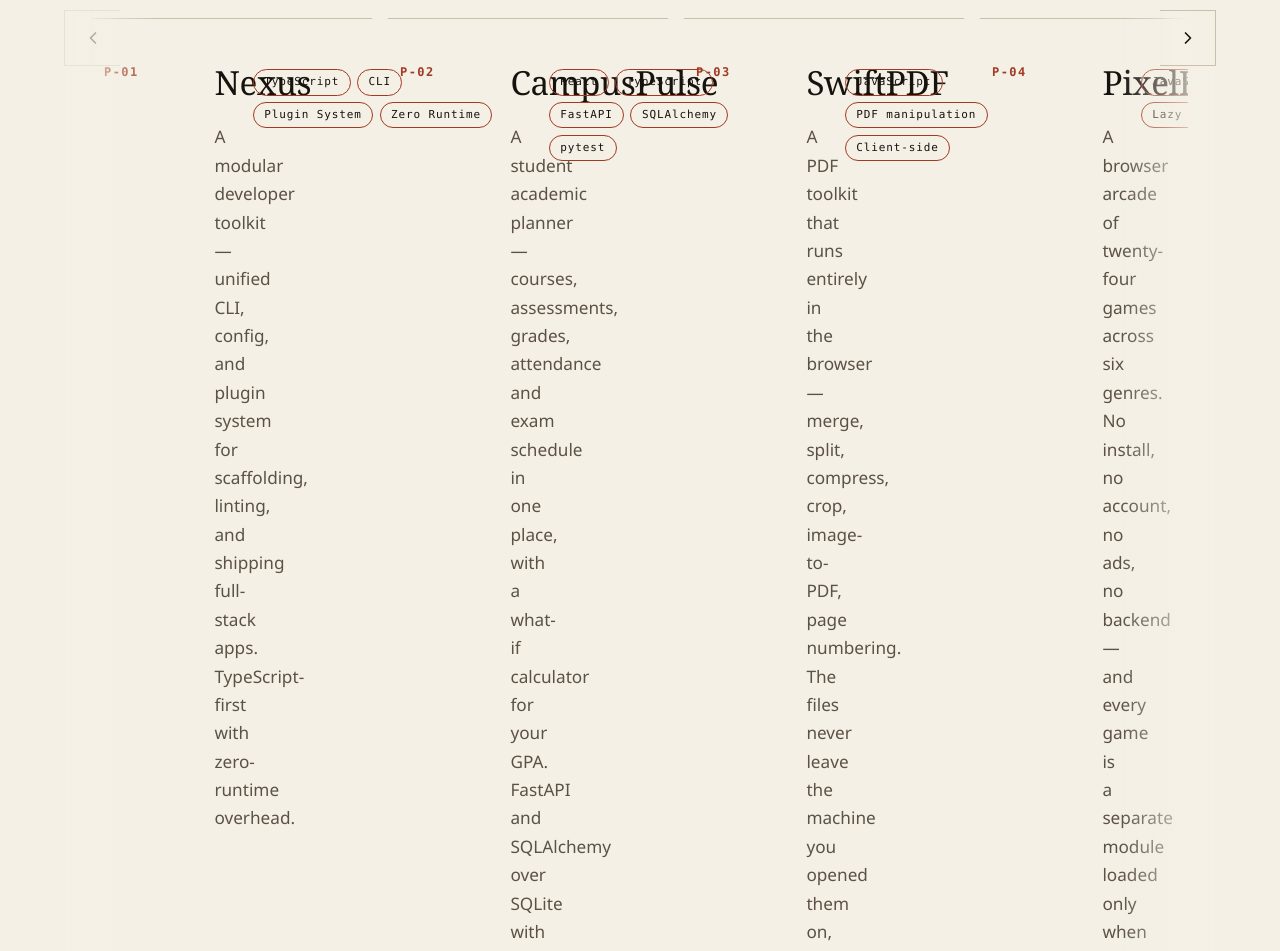
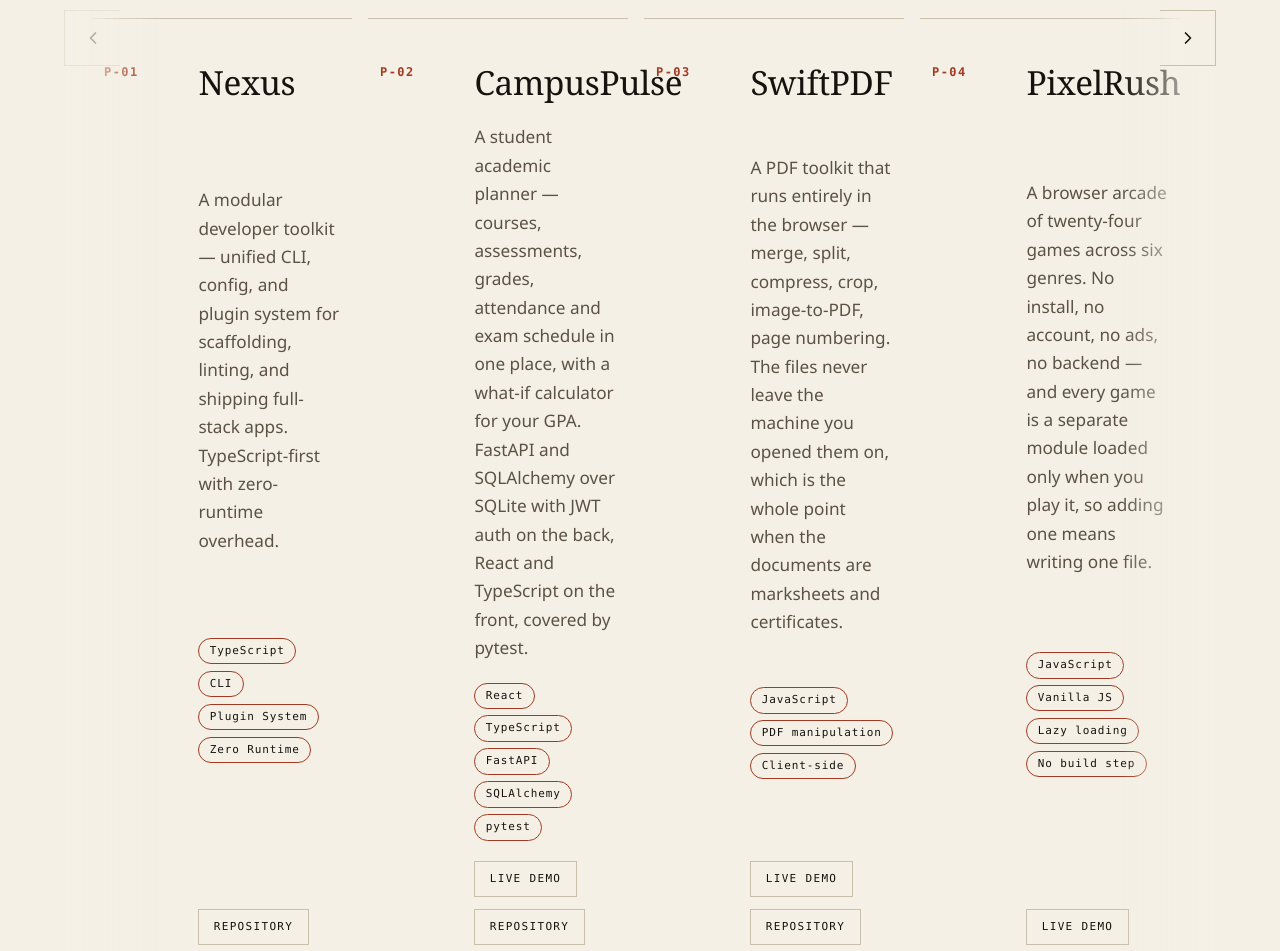
Before and after one commit to Utkarshkr6624/Potfolio, a plain HTML site: page index.html in a window 1280 px wide. Shown: the part 1580-2531 px from the top of the page. Drawn offline with Linux system fonts and the light colour scheme.

Commit message:
Fix text overflow in carousel project cards - force 2-col layout, enable word wrapping

```diff
--- a/styles.css
+++ b/styles.css
@@ -1027,6 +1027,57 @@
   }
 }
 
+/* Carousel-specific overrides — narrower cards need 2-col layout, not 3 */
+.projects-track .row {
+  flex: 0 0 calc(20% - 0.8rem);
+  min-width: 260px;
+  max-width: 320px;
+}
+
+@media (min-width: 900px) {
+  .projects-track .row {
+    grid-template-columns: 3.5rem minmax(0, 1fr);
+    grid-template-rows: auto auto auto;
+  }
+
+  .projects-track .row > .row__title {
+    grid-column: 2;
+    grid-row: 1;
+  }
+
+  .projects-track .row > .row__desc {
+    grid-column: 2;
+    grid-row: 2;
+  }
+
+  .projects-track .row > .chips {
+    grid-column: 2;
+    grid-row: 3;
+    margin-top: 0.5rem;
+  }
+
+  .projects-track .row > .row__links {
+    grid-column: 2;
+    grid-row: 4;
+    margin-top: 0.5rem;
+  }
+}
+
+/* Ensure text wraps in narrow carousel cards */
+.projects-track .row__desc {
+  max-width: none;
+  overflow-wrap: anywhere;
+  word-break: break-word;
+}
+
+.projects-track .chips {
+  justify-content: flex-start;
+}
+
+.projects-track .row__links {
+  justify-content: flex-start;
+}
+
 /* --------------------------------------------------------------------------
    15b. Projects Carousel — horizontal scroll with 5 visible items
    -------------------------------------------------------------------------- */
```
